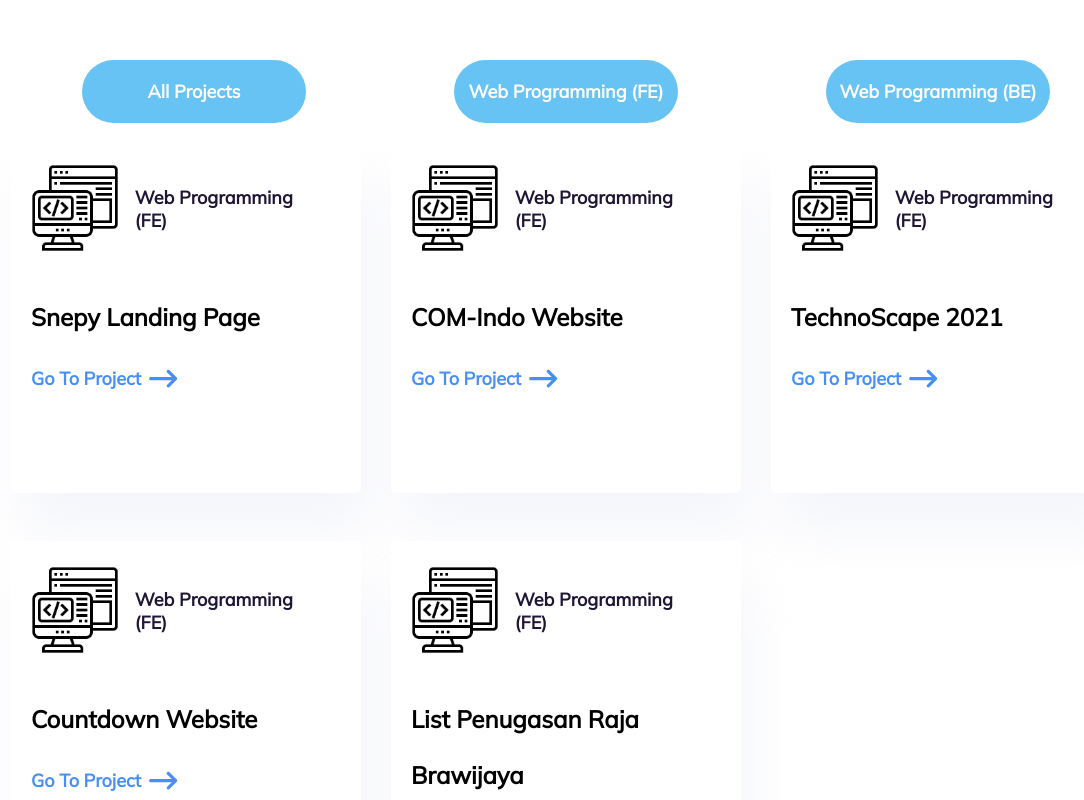
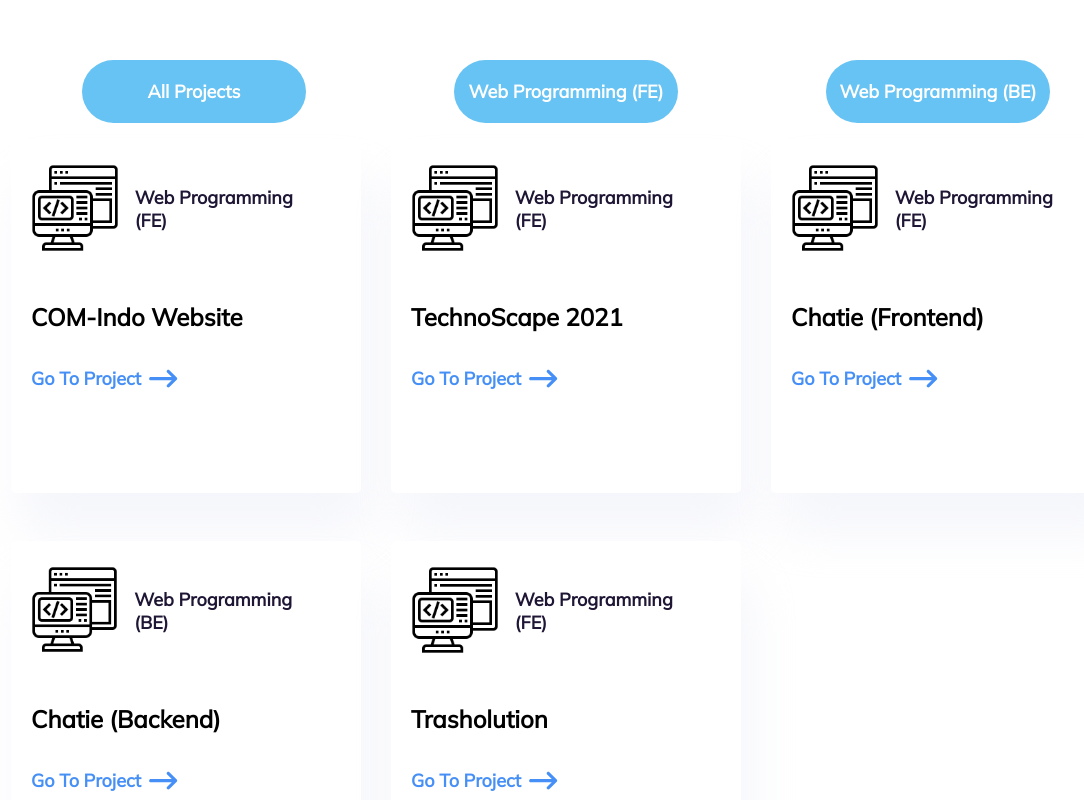
Before and after one commit to NofathZ/nofathzukhrufi, a Next.js app: page / in a window 1280 px wide. Shown: the part 1340-2140 px from the top of the page, without its empty margins (74-1158 px from the left). Built offline with nearby package versions, Linux system fonts and the light colour scheme.

Commit message:
update projects

```diff
--- a/components/Home/ProjectList.tsx
+++ b/components/Home/ProjectList.tsx
@@ -6,34 +6,29 @@ export default function ProjectList() {
   const [filter, setFilter] = useState("");
   const [datas, setDatas] = useState([
     {
-      id: 1,
-      type: "Web Programming (FE)",
-      title: "Snepy Landing Page",
-      link: "https://github.com/NofathZ/snepy-landing",
-    },
-    {
-      id: 2,
       type: "Web Programming (FE)",
       title: "COM-Indo Website",
       link: "https://github.com/NofathZ/com-website",
     },
     {
-      id: 3,
       type: "Web Programming (FE)",
       title: "TechnoScape 2021",
       link: "https://github.com/NofathZ/pkljalurlomba_frontend",
     },
     {
-      id: 4,
       type: "Web Programming (FE)",
-      title: "Countdown Website",
-      link: "https://github.com/NofathZ/countdown-rabes-raja_brawijaya",
+      title: "Chatie (Frontend)",
+      link: "https://github.com/NofathZ/chatie-frontend",
     },
     {
-      id: 4,
+      type: "Web Programming (BE)",
+      title: "Chatie (Backend)",
+      link: "https://github.com/NofathZ/chatie-backend",
+    },
+    {
       type: "Web Programming (FE)",
-      title: "List Penugasan Raja Brawijaya",
-      link: "https://github.com/NofathZ/list-penugasan-raja",
+      title: "Trasholution",
+      link: "https://github.com/NofathZ/trasholution-frontend",
     }
   ]);
   return (
@@ -77,7 +72,7 @@ export default function ProjectList() {
                 className="col-md-4 d-flex justify-content-center align-items-center mb-5"
               >
                 <CardProject
-                  id={data.id}
+                  id={idx}
                   type={data.type}
                   title={data.title}
                   link={data.link}
@@ -89,7 +84,7 @@ export default function ProjectList() {
                 className="col-md-4 d-flex justify-content-center align-items-center mb-5"
               >
                 <CardProject
-                  id={data.id}
+                  id={idx}
                   type={data.type}
                   title={data.title}
                   link={data.link}
```
